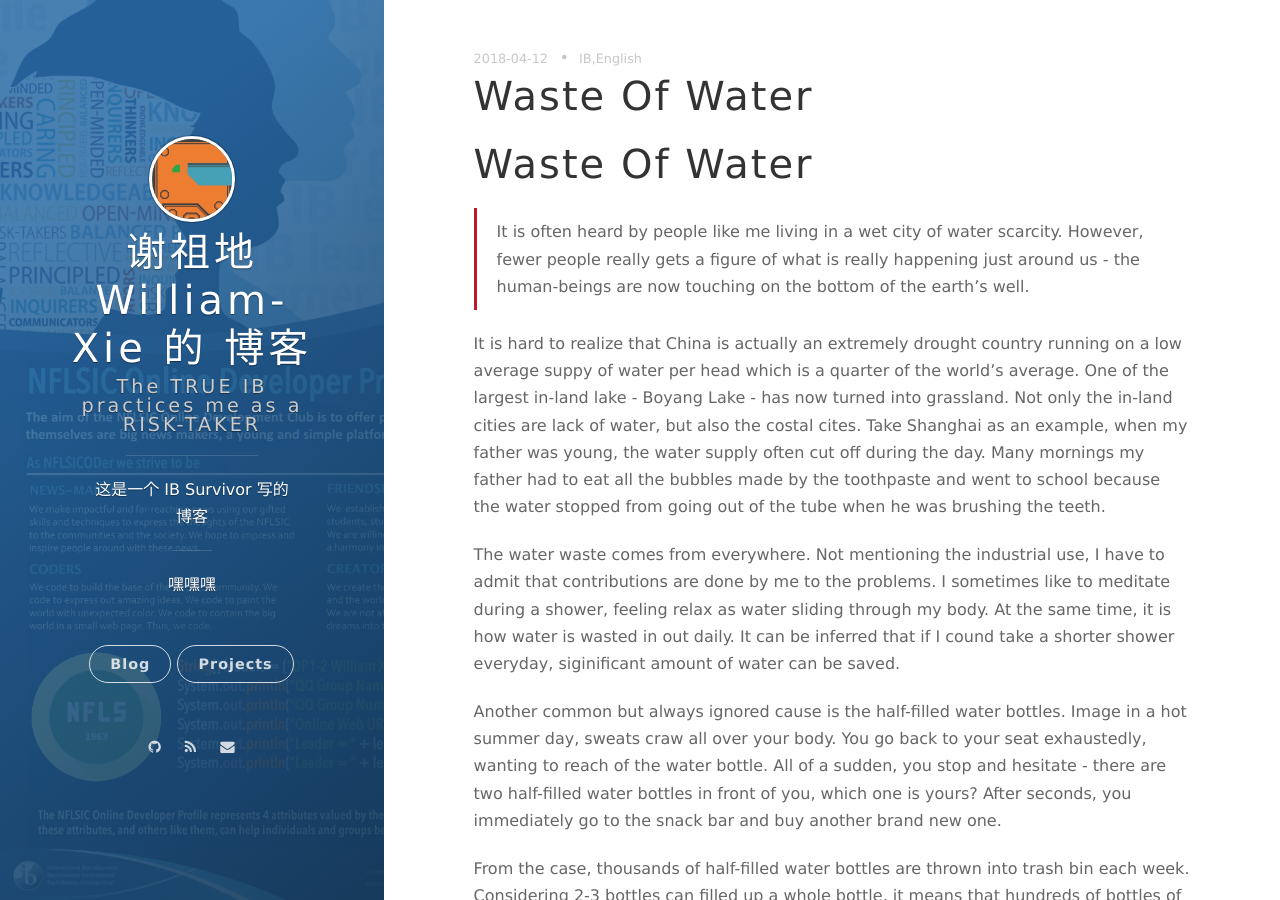
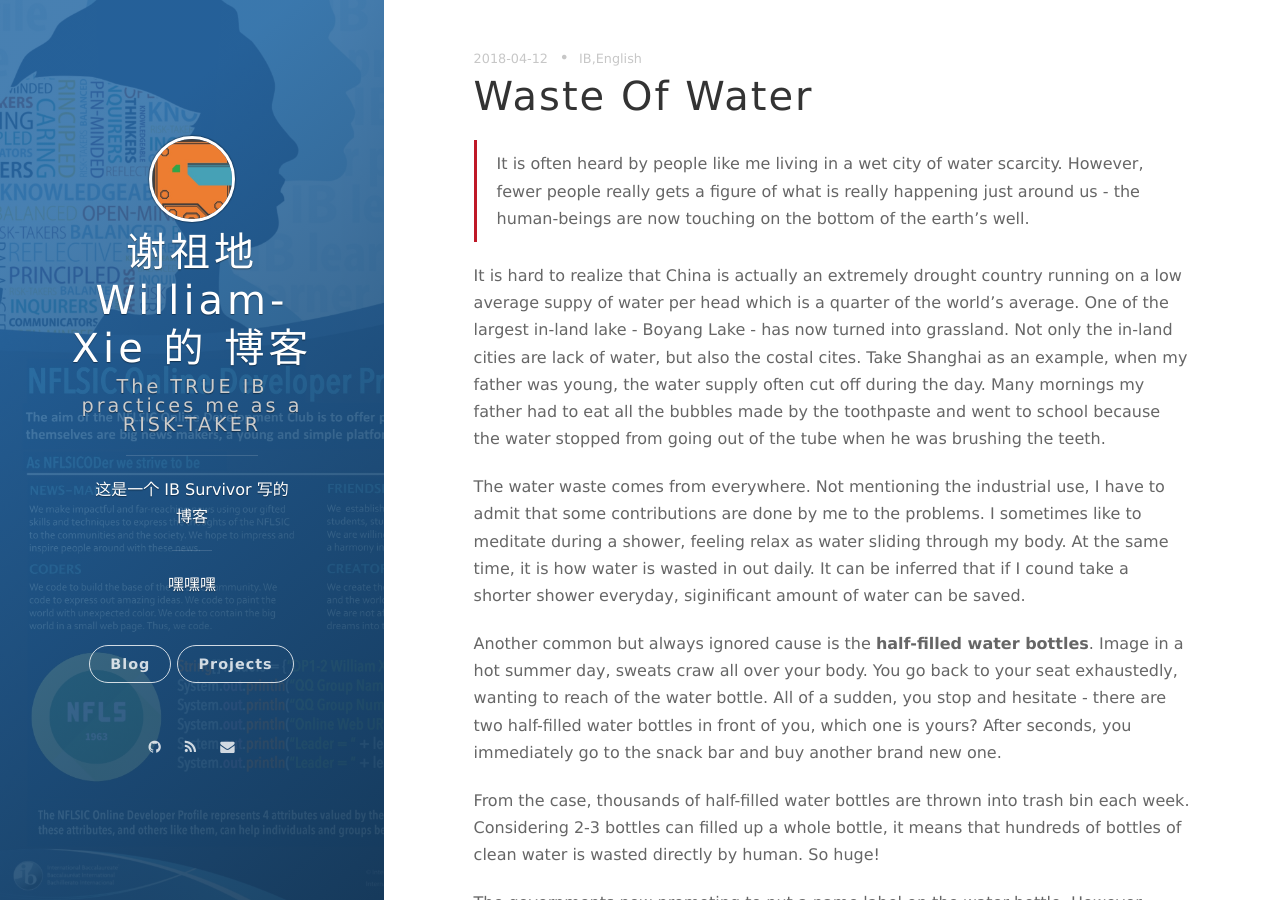
Before and after one commit to GuardHei/blog-xzd, a Jekyll site: the page built from _posts/2018-04-11-waste-of-water.markdown, in a window 1280 px wide and 900 px high. Built offline with Jekyll 4.4.1, drawn with Linux system fonts in a browser that asks for light colours; nearby versions of some CDN libraries; comment, search, counter and statistics services are not loaded.

Commit message:
Format Correction

```diff
--- a/_posts/2018-04-11-waste-of-water.markdown
+++ b/_posts/2018-04-11-waste-of-water.markdown
@@ -6,16 +6,13 @@ date: 2018-04-13 07:50:48.000000000 +09:00
 author: William Xie
 tags: IB, English
 ---
-
-# Waste Of Water
-
 >It is often heard by people like me living in a wet city of water scarcity. However, fewer people really gets a figure of what is really happening just around us - the human-beings are now touching on the bottom of the earth's well.
 
 It is hard to realize that China is actually an extremely drought country running on a low average suppy of water per head which is a quarter of the world's average. One of the largest in-land lake - Boyang Lake - has now turned into grassland. Not only the in-land cities are lack of water, but also the costal cites. Take Shanghai as an example, when my father was young, the water supply often cut off during the day. Many mornings my father had to eat all the bubbles made by the toothpaste and went to school because the water stopped from going out of the tube when he was brushing the teeth.
 
-The water waste comes from everywhere. Not mentioning the industrial use, I have to admit that contributions are done by me to the problems. I sometimes like to meditate during a shower, feeling relax as water sliding through my body. At the same time, it is how water is wasted in out daily. It can be inferred that if I cound take a shorter shower everyday, siginificant amount of water can be saved.
+The water waste comes from everywhere. Not mentioning the industrial use, I have to admit that some contributions are done by me to the problems. I sometimes like to meditate during a shower, feeling relax as water sliding through my body. At the same time, it is how water is wasted in out daily. It can be inferred that if I cound take a shorter shower everyday, siginificant amount of water can be saved.
 
-Another common but always ignored cause is the half-filled water bottles. Image in a hot summer day, sweats craw all over your body. You go back to your seat exhaustedly, wanting to reach of the water bottle. All of a sudden, you stop and hesitate - there are two half-filled water bottles in front of you, which one is yours? After seconds, you immediately go to the snack bar and buy another brand new one.
+Another common but always ignored cause is the **half-filled water bottles**. Image in a hot summer day, sweats craw all over your body. You go back to your seat exhaustedly, wanting to reach of the water bottle. All of a sudden, you stop and hesitate - there are two half-filled water bottles in front of you, which one is yours? After seconds, you immediately go to the snack bar and buy another brand new one.
 
 From the case, thousands of half-filled water bottles are thrown into trash bin each week. Considering 2-3 bottles can filled up a whole bottle, it means that hundreds of bottles of clean water is wasted directly by human. So huge!
 
```
